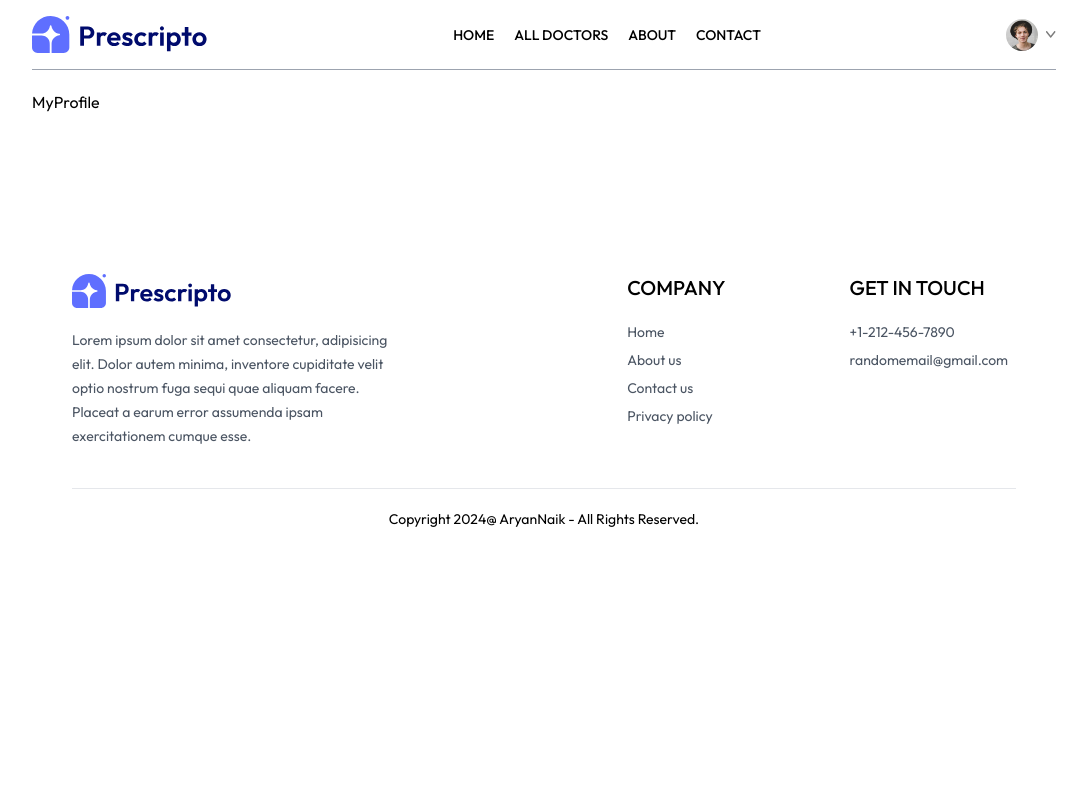
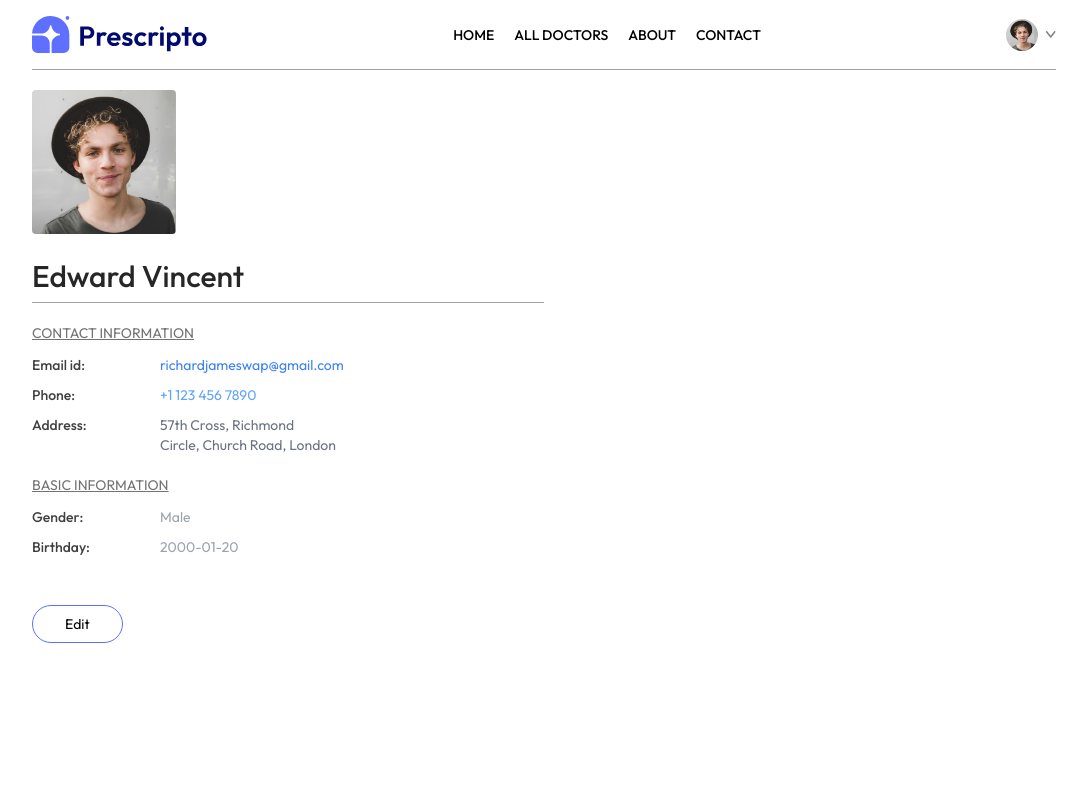
Before and after one commit to aryannaik225/Docto-Appointment-Website, a React (Vite) app in the folder frontend/: page /my-profile in a window 1280 px wide. Shown: the top 800 px of the page, without its empty margins (96-1183 px from the left). Built offline with nearby package versions, Linux system fonts and the light colour scheme.

Commit message:
my profile page done

```diff
--- a/frontend/src/pages/MyProfile.jsx
+++ b/frontend/src/pages/MyProfile.jsx
@@ -1,8 +1,94 @@
-import React from 'react'
+import React, { useState } from 'react'
+import { assets } from '../assets/assets_frontend/assets'
 
 const MyProfile = () => {
+
+  const [userData, setUserData] = useState({
+    name: 'Edward Vincent',
+    image: assets.profile_pic,
+    email: 'richardjameswap@gmail.com',
+    phone: '+1 123 456 7890',
+    address: {
+      line1: "57th Cross, Richmond ",
+      line2: "Circle, Church Road, London"
+    },
+    gender: 'Male',
+    dob: '2000-01-20',
+  })
+
+  const [isEdit, setIsEdit] = useState(false)
+
   return (
-    <div>MyProfile</div>
+    <div className='max-w-lg flex flex-col gap-2 text-sm'>
+
+      <img className='w-36 rounded' src={userData.image} alt="" />
+
+      {/* huge qna below, lol github copilot answers well */}
+      {
+        isEdit
+          ? <input className='bg-gray-50 text-3xl font-medium max-w-60 mt-4' type="text" value={userData.name} onChange={e => setUserData(prev => ({ ...prev, name: e.target.value }))} /> // ...prev is used to copy all the previous values of the object. therefore the whole {...prev, name:e.target.value} basically means that we are copying all the previous values of the object and then updating the name property with the new value. what are we going to do with the new value? we are going to set it to the value of the input field. and why do we copy the previous values? because we don't want to lose the previous values. we just want to update the name property. why dont we want to lose the previous values? because we are updating the name property only. we are not updating the other properties. so we don't want to lose the other properties. we just want to update the name property.
+          : <p className='font-medium text-3xl text-neutral-800 mt-4'>{userData.name}</p>
+      }
+
+      <hr className='bg-zinc-400 h-[1px] border-none' /> {/* horizontal line */}
+      <div>
+        <p className='uppercase text-neutral-500 underline mt-3'>Contact Information</p>
+        <div className='grid grid-cols-[1fr_3fr] gap-y-2.5 mt-3 text-neutral-700'>
+          <p className='font-medium '>Email id:</p>
+          <p className='text-blue-500'>{userData.email}</p>
+          <p className='font-medium '>Phone:</p>
+          {
+            isEdit
+              ? <input className='bg-gray-100 max-w-52' type="text" value={userData.phone} onChange={e => setUserData(prev => ({ ...prev, phone: e.target.value }))} />
+              : <p className='text-blue-400'>{userData.phone}</p>
+          }
+          <p className='font-medium '>Address:</p>
+          {
+            isEdit
+              ? <p>
+                <input className='bg-gray-50' onChange={e => setUserData(prev => ({ ...prev, address: { ...prev.address, line1: e.target.value } }))} value={userData.address.line1} type="text" /> {/* nested spread operator */}
+                <br />
+                <input className='bg-gray-50' onChange={e => setUserData(prev => ({ ...prev, address: { ...prev.address, line2: e.target.value } }))} value={userData.address.line2} type="text" />
+              </p>
+              : <p className='text-gray-500'>
+                {userData.address.line1}
+                <br />
+                {userData.address.line2}
+              </p>
+          }
+        </div>
+      </div>
+      <div>
+        <p className='uppercase text-neutral-500 underline mt-3'>Basic Information</p>
+        <div className='grid grid-cols-[1fr_3fr] gap-y-2.5 mt-3 text-neutral-700'>
+          <p className='font-medium '>Gender:</p>
+          {
+            isEdit
+              ? <select className='max-w-20 bg-gray-100' onChange={(e) => setUserData(prev => ({ ...prev, gender: e.target.value }))} value={userData.gender}>
+                <option value="Male">Male</option>
+                <option value="Female">Female</option>
+                <option value="Other">Other</option>
+              </select>
+              : <p className='text-gray-400'>{userData.gender}</p>
+          }
+          <p className='font-medium '>Birthday:</p>
+          {
+            isEdit
+            ? <input className='max-w-28 bg-gray-100' type='date' onChange={(e) => setUserData(prev => ({ ...prev, dob: e.target.value }))} value={userData.dob}/>
+            : <p className='text-gray-400'>{userData.dob}</p>
+          }
+        </div>
+      </div>
+
+      <div className='mt-10'>
+        {
+          isEdit
+          ? <button className='border border-primary px-8 py-2 rounded-full hover:bg-primary hover:text-white transition-all' onClick={()=>setIsEdit(false)}>Save Information</button>
+          : <button className='border border-primary px-8 py-2 rounded-full hover:bg-primary hover:text-white transition-all' onClick={()=>setIsEdit(true)}>Edit</button>
+        }
+      </div>
+
+    </div>
   )
 }
 
```
